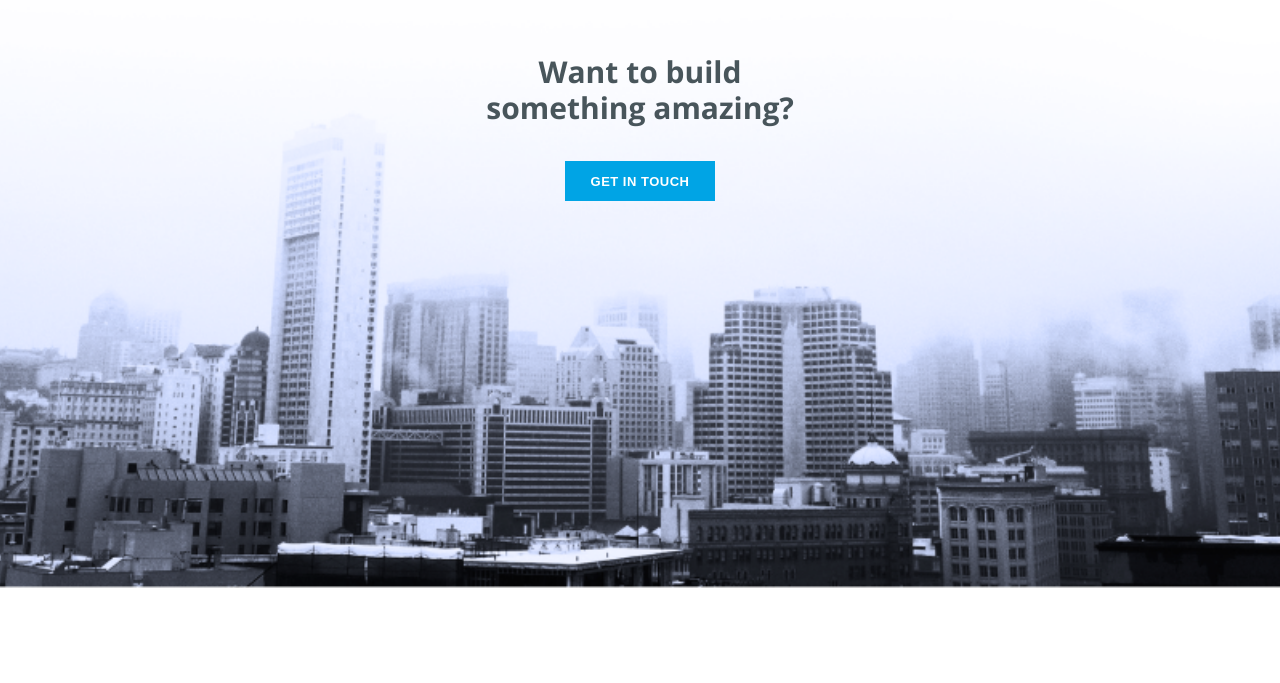
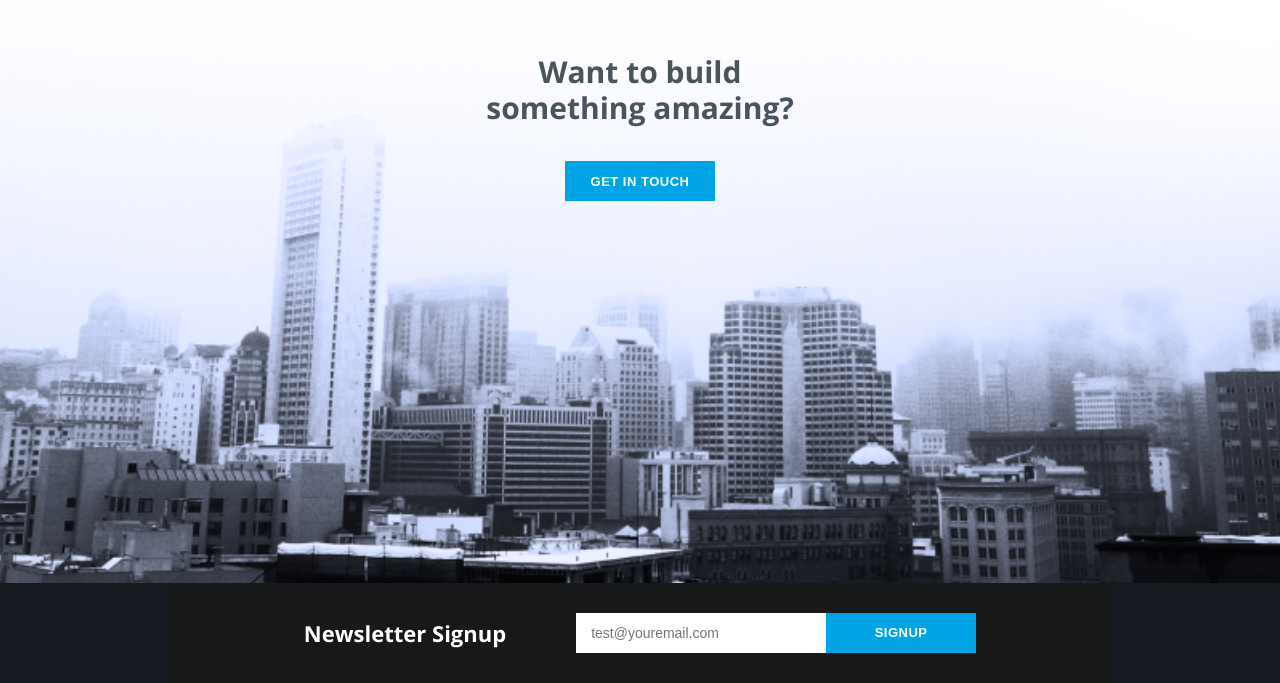
Before and after one commit to semastep96/konstruct, a plain HTML site: page index.html in a window 1280 px wide. Shown: the part 2140-2823 px from the top of the page. Before the commit the page ends 2728 px from the top, so only its background shows below. Drawn offline with nearby package versions, Linux system fonts and the light colour scheme.

Commit message:
footer top form

```diff
--- a/css/style.css
+++ b/css/style.css
@@ -22,6 +22,10 @@ ul {
 
 img {
 	max-width: 100%;
+}
+
+input {
+  border: none;
 }
 /* Reset end */
 
@@ -340,3 +344,34 @@ nav .container ul{
   line-height: 36px;
   color: #48555B;
 }
+
+.footer {
+  background: #141A20;
+  margin: -5px 0;
+}
+
+.footer-form {
+  padding: 30px 0;
+  display: flex;
+  justify-content: center;
+  align-items: center;
+  flex-wrap: wrap;
+  background:#171819;
+}
+
+.footer-form-header {
+  font-weight: bold;
+  font-size: 22px;
+  line-height: 30px;
+  color:#FFF;
+  margin-right: 70px;
+}
+
+.footer-form-email {
+  width: 250px;
+  height: 40px;
+  padding: 10px 15px;
+  font-weight: 400;
+  font-size: 14px;
+  color: #48555B
+}
--- a/index.html
+++ b/index.html
@@ -109,10 +109,23 @@
   <!-- /.capabilities -->
   <section class="call-section">
     <div class="container">
-      <h1 class="call-section-header">Want to build something amazing?</h1>
+      <h2 class="call-section-header">Want to build something amazing?</h2>
       <button class="default-btn call-section-btn">GET IN TOUCH</button>
     </div>
   </section>
   <!-- /.call-section -->
+  <footer class="footer">
+    <div class="container">
+      <form class="footer-form" action="#">
+        <h3 class="footer-form-header">Newsletter Signup</h3>
+        <input type="email" name="footer-form-email" id="footer-form-email" class="footer-form-email" placeholder="test@youremail.com">
+        <button class="default-btn footer-form-btn">SIGNUP</button>
+      </form>
+      <div class="footer-content">
+
+      </div>
+      <!-- /.footer-content -->
+    </div>
+  </footer>
 </body>
 </html>
```
